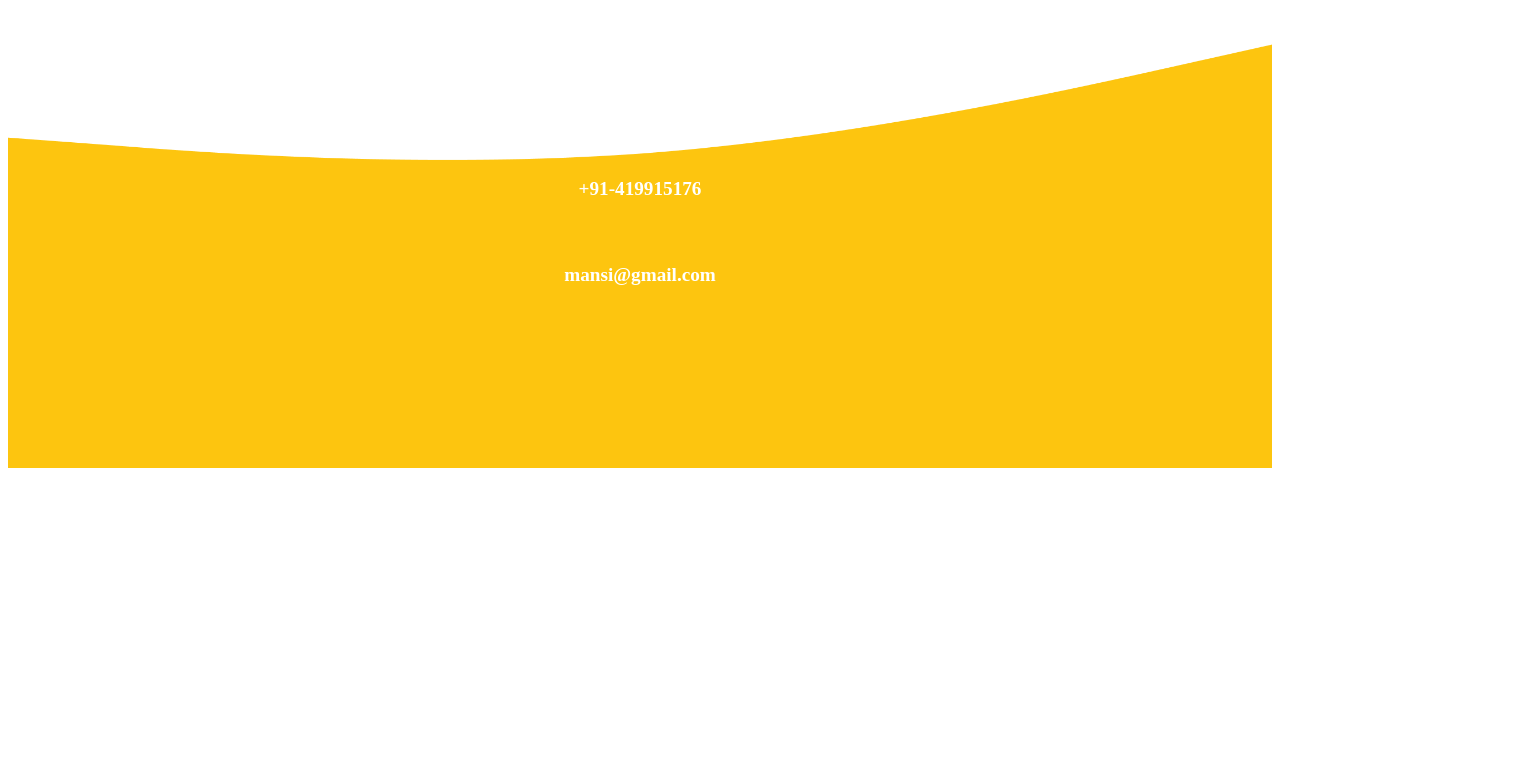
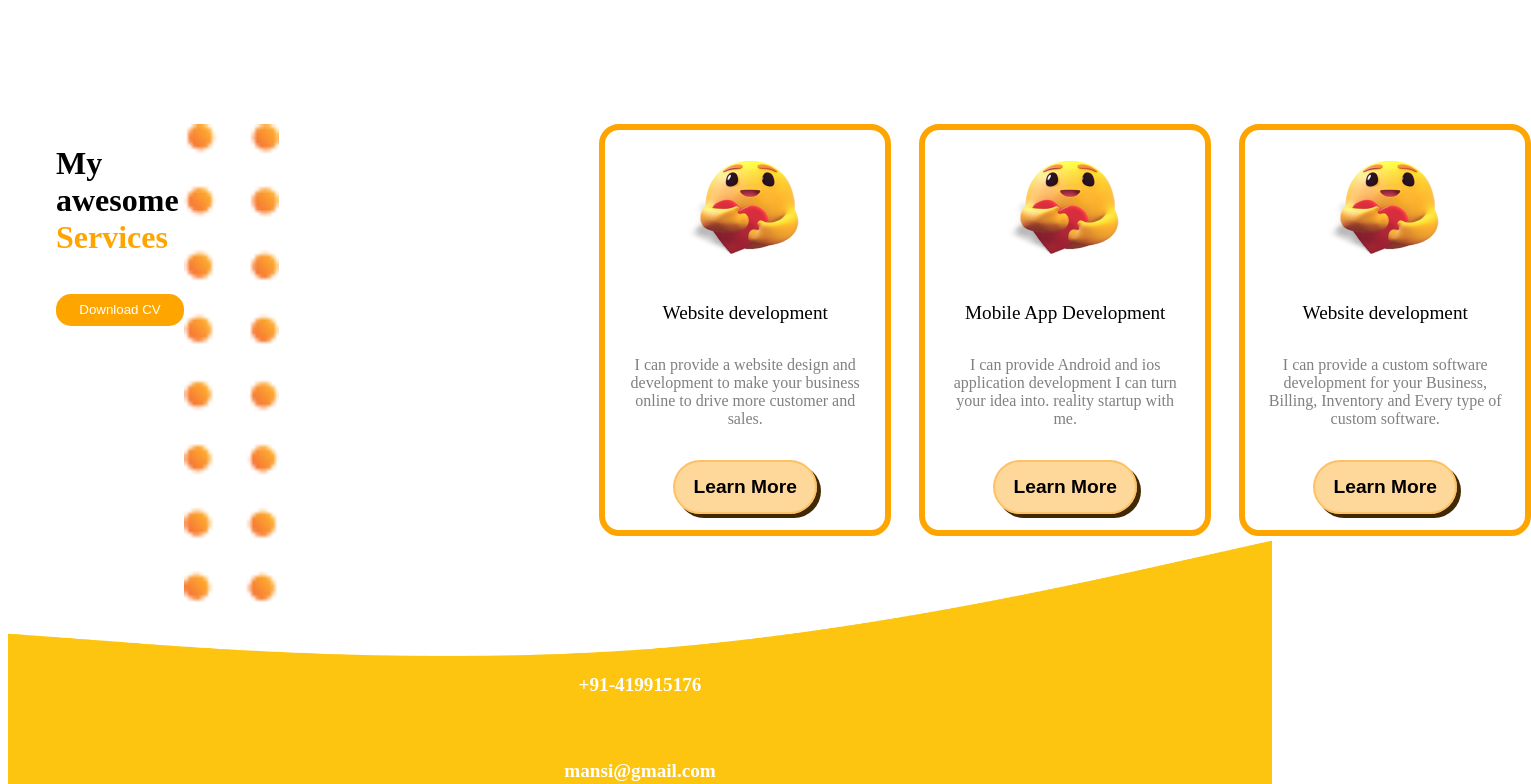
Before and after one commit to CommitCraft/OurPortoflio, a React (Vite) app in the folder client/: page / in a window 1280 px wide. Shown: the part 680-1464 px from the top of the page, 1531 px wide, since content can reach past the window. Before the commit the page ends 1156 px from the top, so only its background shows below. Built offline with nearby package versions, Linux system fonts and the light colour scheme.

Commit message:
add motion library and implement services section with cards

```diff
--- a/client/package.json
+++ b/client/package.json
@@ -10,6 +10,7 @@
     "preview": "vite preview"
   },
   "dependencies": {
+    "motion": "^12.1.0",
     "react": "^18.3.1",
     "react-dom": "^18.3.1"
   },
--- a/client/src/App.jsx
+++ b/client/src/App.jsx
@@ -3,11 +3,13 @@ import "./App.css";
 import Navbar from "./components/Navbar/Navbar";
 import Intro from "./components/Intro/Intro";
 import Footer from "./components/Footer/Footer";
+import Services from "./components/services/Services";
 function App() {
   return (
     <div>
       <Navbar />
       <Intro />
+      <Services/>
       <Footer />
     </div>
   );
--- a/client/src/components/Navbar/Navbar.jsx
+++ b/client/src/components/Navbar/Navbar.jsx
@@ -14,6 +14,7 @@ function Navbar() {
                 <li>Home</li>
                 <li>About</li>
                 <li>Services</li>
+                <li>Experiences</li>
                 <li>Contact</li>
             </ul>
         </div>
--- /dev/null
+++ b/client/src/components/cards/Cards.jsx
@@ -0,0 +1,14 @@
+import React from 'react'
+import './cards.css'
+const Cards = ( {emoji, heading, details, color}) => {
+  return (
+    <div className='card'>
+      <img  src={emoji}/>
+      <span  className='card-span'>{heading}</span>
+      <p className='card-p'>{details}</p>
+      <button className='c-button'>Learn More</button>
+    </div>
+  )
+}
+
+export default Cards
--- /dev/null
+++ b/client/src/components/cards/cards.css
@@ -0,0 +1,51 @@
+.card{
+    width: 15rem;
+    height: auto;
+    position: absolute;
+    display: flex;
+    flex-direction: column;
+    gap: 1rem;
+    text-align: center;
+    align-items: center;
+    background: white;
+    border: 6px solid #FFA500;
+    border-radius: 20px;
+    padding: 0px 20px 16px 20px;
+}
+
+.card-span{
+font-size: larger;
+}
+
+.card-p{
+    color: gray;
+    font-size: 16px;
+}
+
+.c-button{
+    background-color: #fca61f73;
+    border: 2px solid #fca61f73;
+    border-radius: 30px;
+    box-shadow: #422800 4px 4px 0 0;
+    color: black;
+    display: inline-block;
+    font-weight: 600;
+    font-size:larger;
+    padding: 0 18px;
+    line-height: 50px;
+    text-align: center;
+    text-decoration: none;
+    user-select: none;
+    -webkit-user-select: none;
+    touch-action: manipulation;
+    cursor: pointer;
+}
+
+.c-button:hover{
+background-color: white;
+}
+
+.c-button:active{
+    box-shadow: #422800 2px 2px 0 0;
+    transform: translate(2px, 2px);
+}
--- /dev/null
+++ b/client/src/components/services/Services.jsx
@@ -0,0 +1,63 @@
+import React from "react";
+import "./services.css";
+import { motion } from "framer-motion"
+import Cards from "../cards/Cards";
+import emoji from "../../img/h-ob-1.png";
+import heartImoji from "../../img/heartemoji.png"
+const Services = () => {
+  const transition = { duration: 10, type: "spring" };
+  return (
+    <>
+      <div className="services">
+        <div className="awesome">
+          <h1 className="text">
+            My awesome <span>Services</span>
+          </h1>
+          <a href="">
+            <button> Download CV</button>
+          </a>
+        </div>
+
+        <div className="cards">
+          <motion.img
+            src={emoji}
+            alt="emoji"
+            whileInView={{ left: "60px" }}
+            transition={transition}
+            initial={{ Top: "70px", left: "10rem" }}
+          />
+          <motion.div>
+            <Cards
+              emoji={heartImoji}
+              heading={"Website development"}
+              details={
+                "I can provide a website design and development to make your business online to drive more customer and sales."
+              }
+            />
+          </motion.div>
+          <motion.div>
+            <Cards
+              emoji={heartImoji}
+              heading={"Mobile App Development"}
+              details={
+                "I can provide Android and ios application development I can turn your idea into. reality startup with me."
+              }
+            />
+          </motion.div>
+
+          <motion.div>
+            <Cards
+              emoji={heartImoji}
+              heading={"Website development"}
+              details={
+                "I can provide a custom software development for your Business, Billing, Inventory and Every type of custom software."
+              }
+            />
+          </motion.div>
+        </div>
+      </div>
+    </>
+  );
+};
+
+export default Services;
--- /dev/null
+++ b/client/src/components/services/services.css
@@ -0,0 +1,38 @@
+.services{
+    padding: 0 3rem 0 3rem;
+    display: flex;
+    height: 30rem;
+    margin-top: 3rem;
+}
+
+.awesome{
+    display: flex;
+    flex-direction: column;
+    position: relative;
+}
+
+.awesome h1 span {
+    color: #FFA500;
+}
+
+.awesome a button {
+    width: 8rem;
+    height: 2rem;
+    margin-top: 1rem;
+    background-color: #FFA500;
+    border-radius: 15px;
+    border: none;
+    color: white;
+    cursor: pointer;
+
+
+}
+.cards{
+    position: relative;
+    display: flex;
+    gap: 20rem;
+}
+
+/* .cards > * {
+    position: absolute;
+} */
--- a/package.json
+++ /dev/null
@@ -1,5 +0,0 @@
-{
-  "dependencies": {
-    "motion": "^12.1.0"
-  }
-}
```
Also changed, not shown: 2 other files (tests, documents, lock files or other folders).
